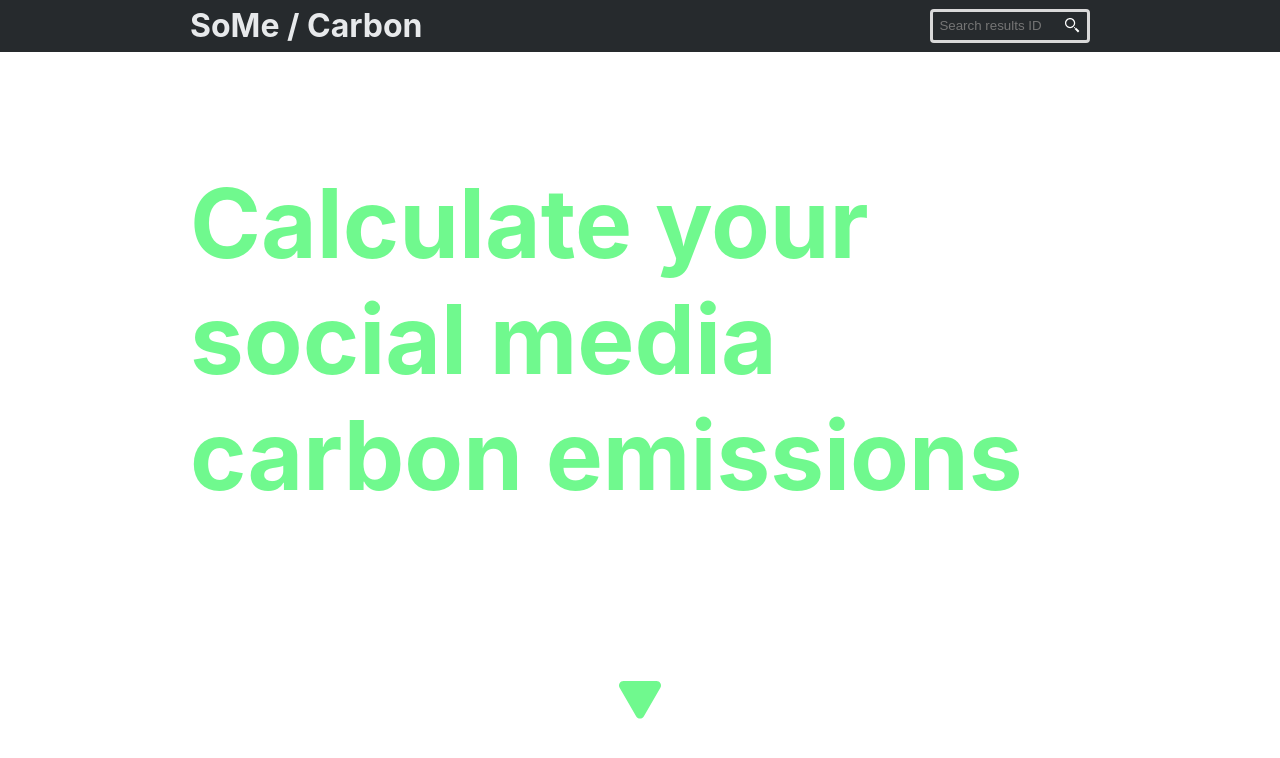
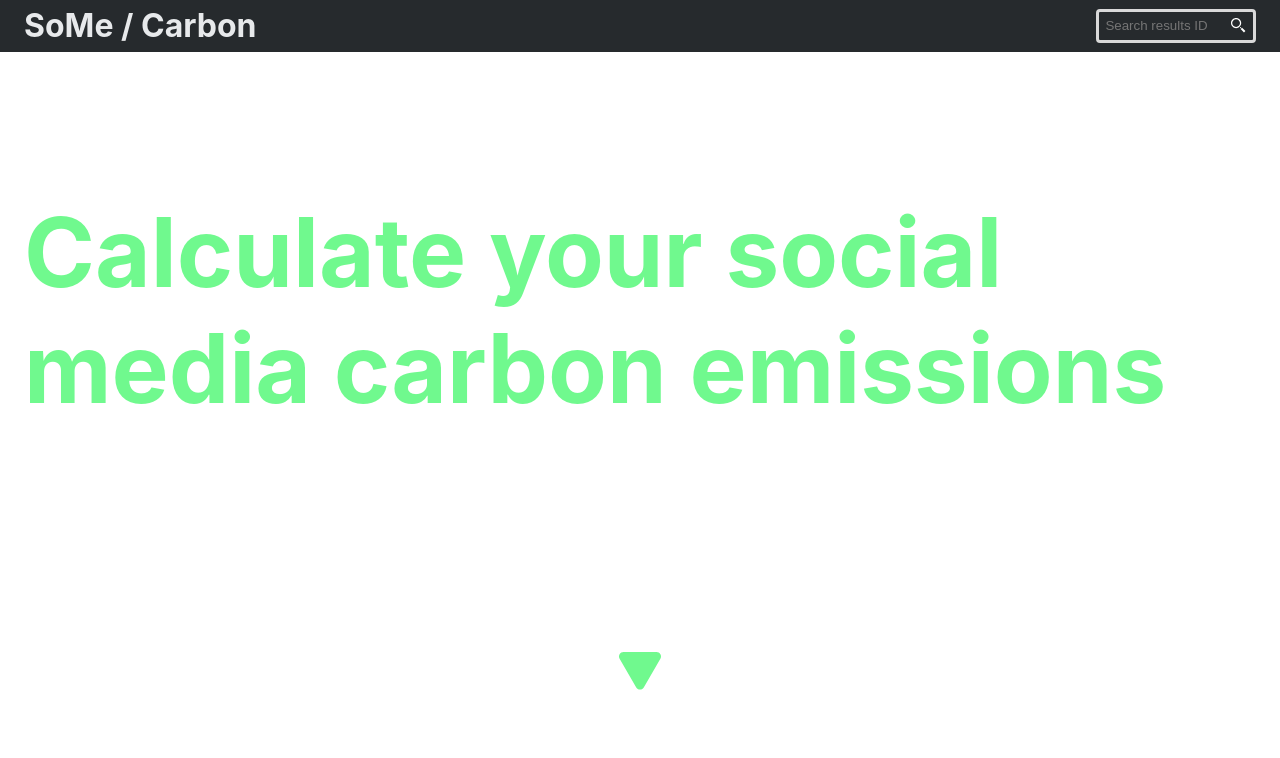
Before and after one commit to relcnob/carbon_footprint, a Next.js app: page / in a window 1280 px wide. Shown: the top 758 px of the page. Built offline with nearby package versions, Linux system fonts and the light colour scheme.

Commit message:
adjust container max width

```diff
--- a/styles/globals.css
+++ b/styles/globals.css
@@ -25,7 +25,7 @@ a {
 }
 
 .container {
-  --max-width: 900px;
+  --max-width: 1440px;
   --container-padding: 1.5rem;
 
   width: min(var(--max-width), 100% - (var(--container-padding) * 2));
```
